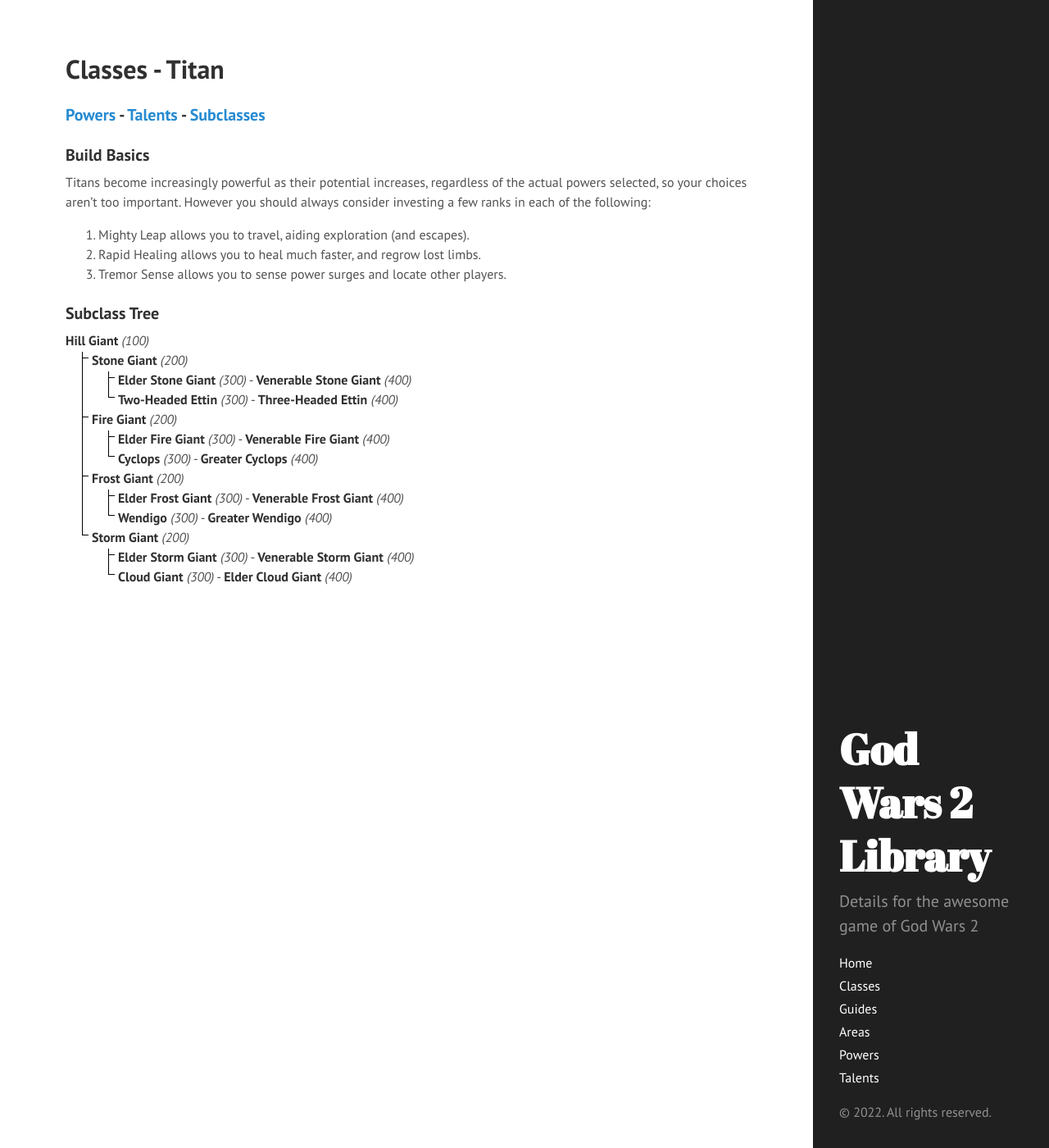
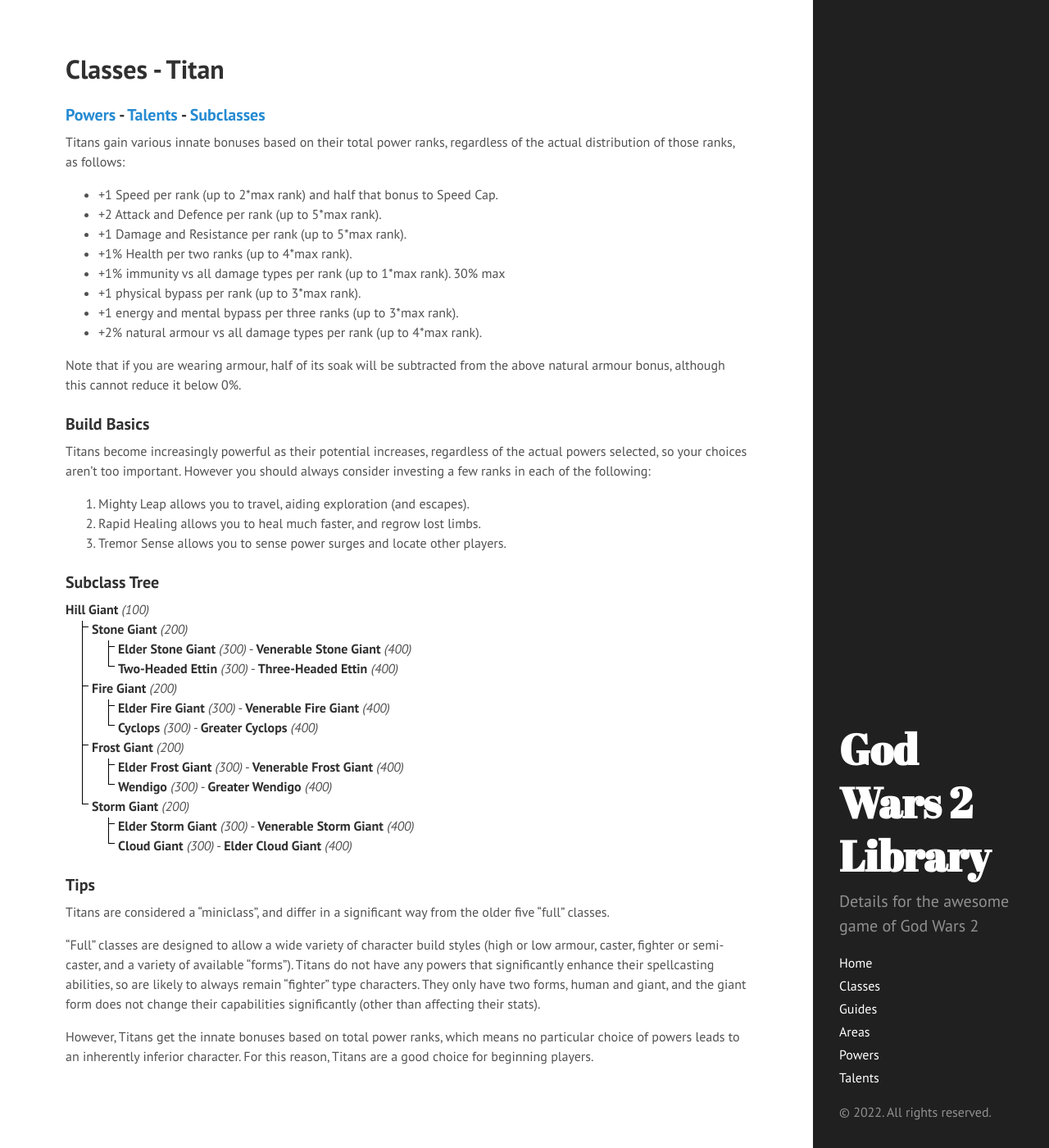
Before and after one commit to godwars2/godwars2.github.io, a Jekyll site: the page built from classes/titan/index.md, in a window 1280 px wide and 1400 px high. Shown: the whole window at 82% size. Built offline with Jekyll 4.4.1, drawn with Linux system fonts in a browser that asks for light colours.

Commit message:
Add Titan information on main class page

```diff
--- a/classes/titan/index.md
+++ b/classes/titan/index.md
@@ -5,6 +5,19 @@ description: Titans are a powerful race of elder deities, born from the primal f
 ---
 
 ### [Powers](powers) - [Talents](talents) - [Subclasses](subclasses)
+
+Titans gain various innate bonuses based on their total power ranks, regardless of the actual distribution of those ranks, as follows:
+
+- +1 Speed per rank (up to 2*max rank) and half that bonus to Speed Cap.
+- +2 Attack and Defence per rank (up to 5*max rank).
+- +1 Damage and Resistance per rank (up to 5*max rank).
+- +1% Health per two ranks (up to 4*max rank).
+- +1% immunity vs all damage types per rank (up to 1*max rank). 30% max
+- +1 physical bypass per rank (up to 3*max rank).
+- +1 energy and mental bypass per three ranks (up to 3*max rank).
+- +2% natural armour vs all damage types per rank (up to 4*max rank).
+
+Note that if you are wearing armour, half of its soak will be subtracted from the above natural armour bonus, although this cannot reduce it below 0%.
 
 ### Build Basics
 
@@ -41,3 +54,11 @@ should always consider investing a few ranks in each of the following:
   </ul>
   {% endfor %}
  </div>
+
+### Tips
+
+Titans are considered a “miniclass”, and differ in a significant way from the older five “full” classes.
+
+“Full” classes are designed to allow a wide variety of character build styles (high or low armour, caster, fighter or semi-caster, and a variety of available “forms”). Titans do not have any powers that significantly enhance their spellcasting abilities, so are likely to always remain “fighter” type characters. They only have two forms, human and giant, and the giant form does not change their capabilities significantly (other than affecting their stats).
+
+However, Titans get the innate bonuses based on total power ranks, which means no particular choice of powers leads to an inherently inferior character. For this reason, Titans are a good choice for beginning players.
```
